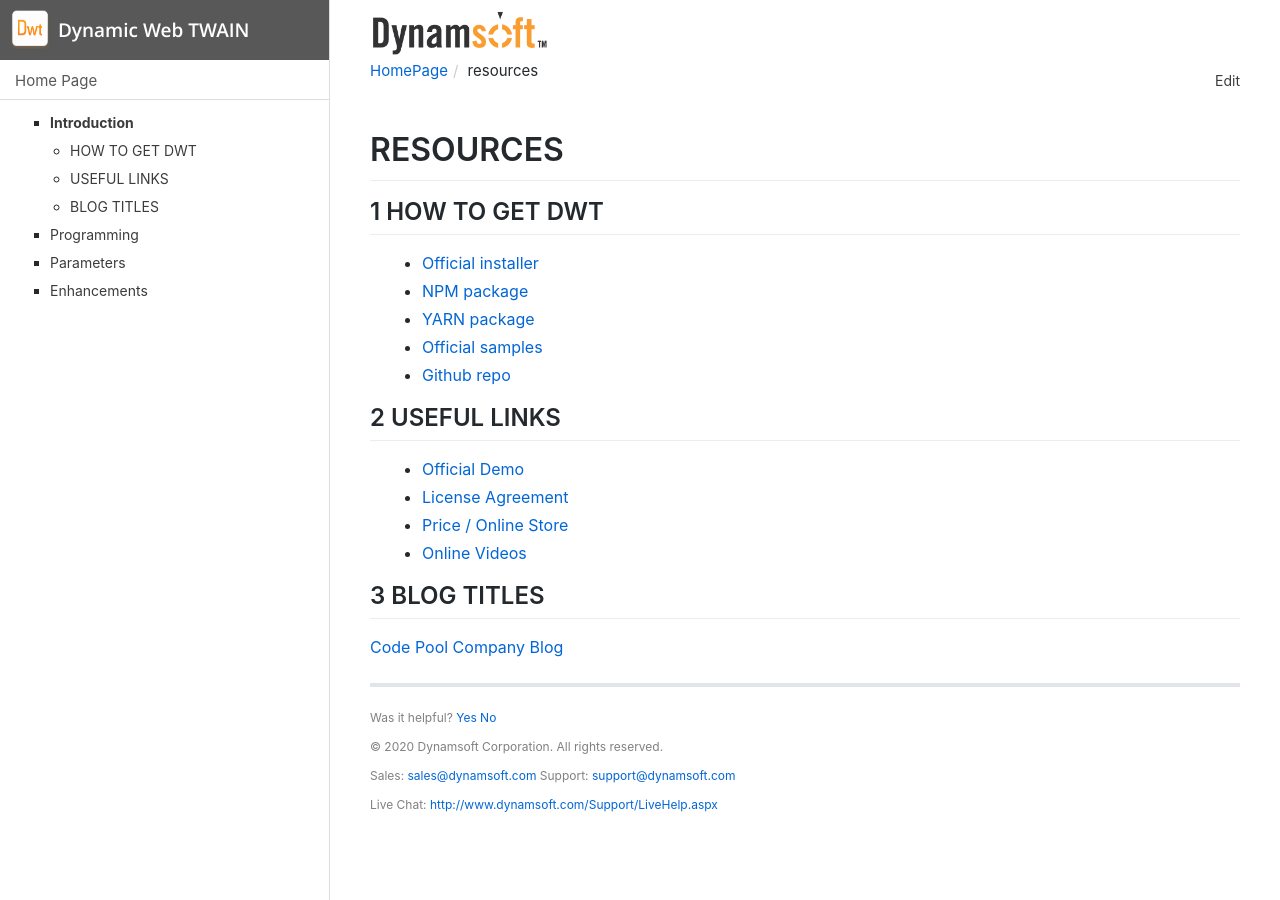
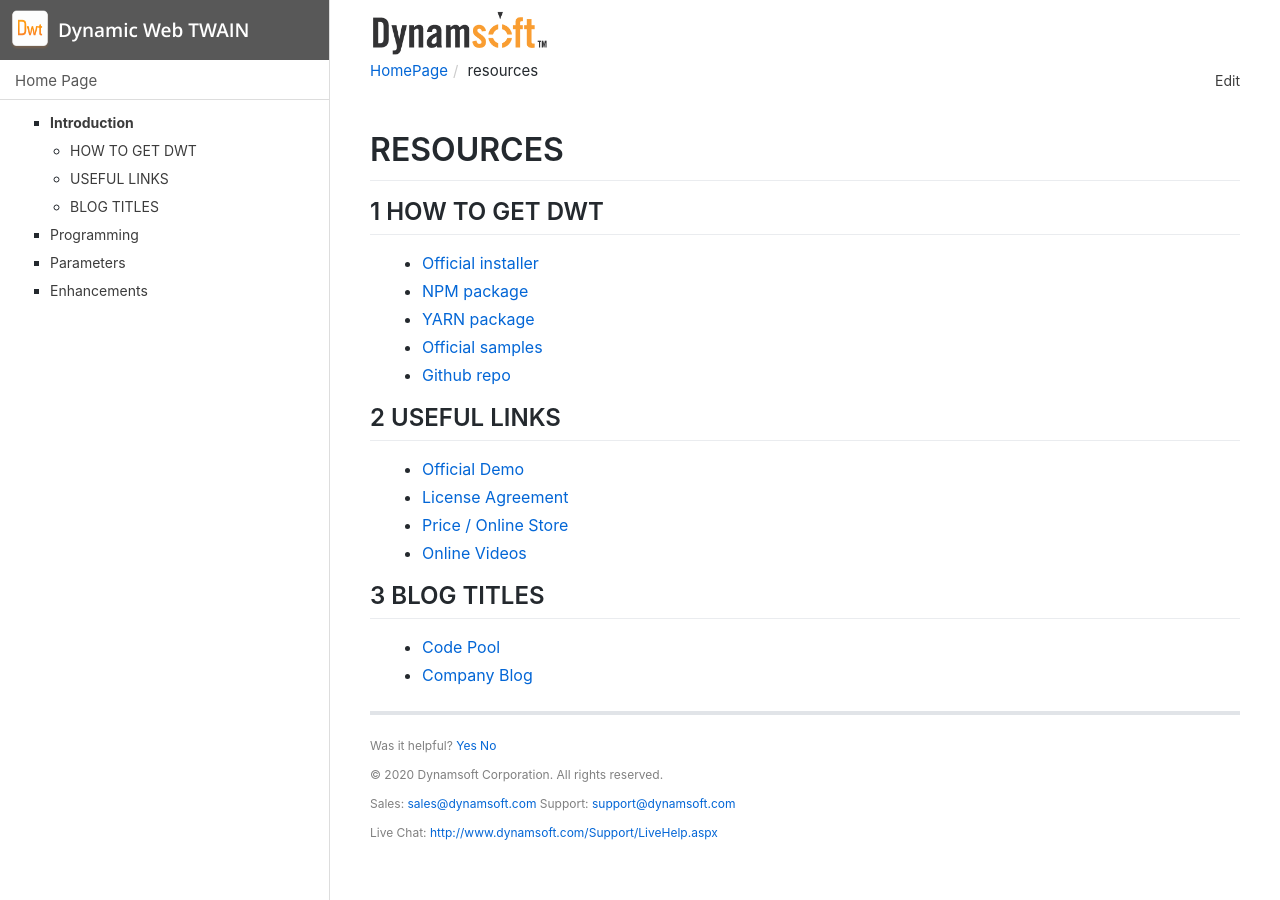
Before and after one commit to sprice89/dwt-docs, a Jekyll site: the page built from about/resources.md, in a window 1280 px wide. Built offline with Jekyll 4.4.1, drawn with Linux system fonts in a browser that asks for light colours; comment, search, counter and statistics services are not loaded.

Commit message:
more on 20200901

```diff
--- a/about/resources.md
+++ b/about/resources.md
@@ -24,5 +24,5 @@ title: "TOADD"
 
 ## BLOG TITLES
 
-[Code Pool](https://www.dynamsoft.com/codepool/?s=twain)
-[Company Blog](https://www.dynamsoft.com/blog/?x=0&y=0&s=twain)
+* [Code Pool](https://www.dynamsoft.com/codepool/?s=twain)
+* [Company Blog](https://www.dynamsoft.com/blog/?x=0&y=0&s=twain)
```
Also changed, not shown: about/faqs.md (+1 -1 lines), getstarted/helloworld.md (+1 -3 lines).
